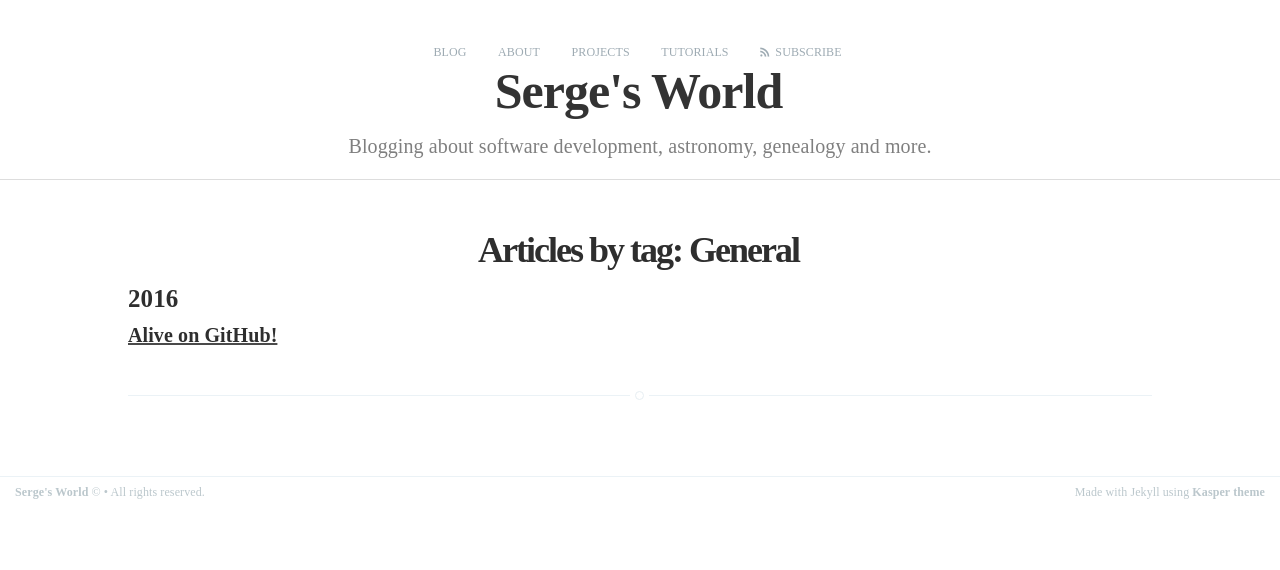
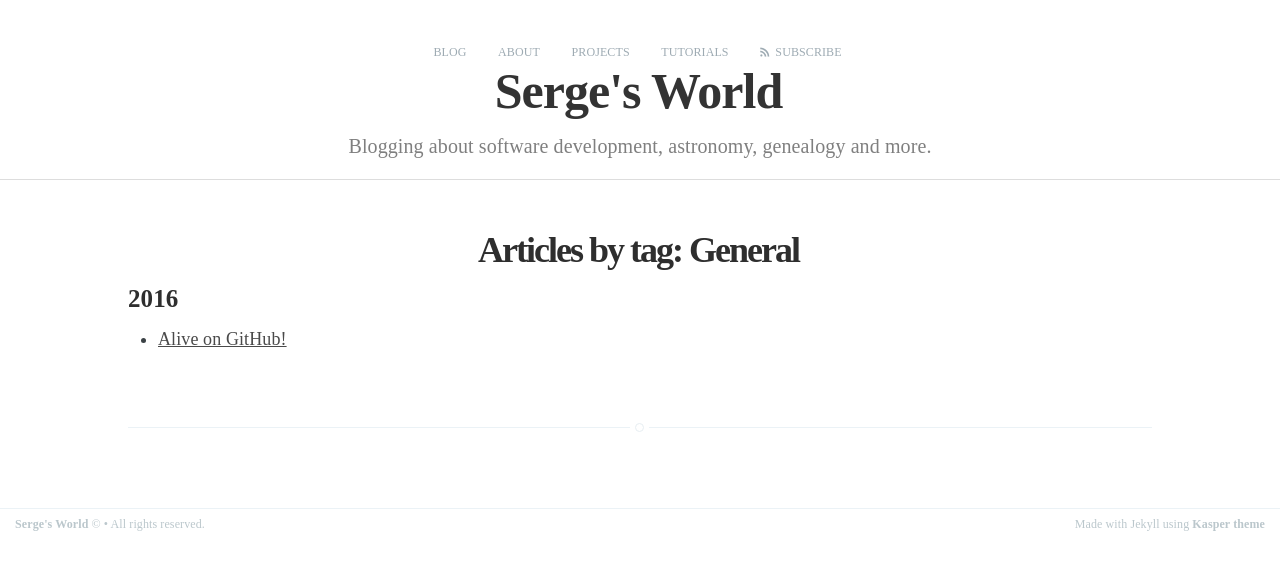
Before and after one commit to sjmeunier/sjmeunier.github.io, a Jekyll site: the page built from _my_tags/general.md, in a window 1280 px wide. Shown: the top 570 px of the page. Built offline with Jekyll 4.4.1, drawn with Linux system fonts in a browser that asks for light colours; some web fonts are replaced.

Commit message:
Update tag_list.html

```diff
--- a/_layouts/tag_list.html
+++ b/_layouts/tag_list.html
@@ -16,22 +16,22 @@ post_class: post-template page-template
 				  {% capture post_year %}{{ post.date | date: '%Y' }}{% endcapture %}
 				  {% if forloop.first %}
 					<h3>{{ post_year }}</h3>
-					<div class="list-group">
+					<div class="list-group"><ul>
 				  {% endif %}
 				  {% unless forloop.first %}
 					{% assign previous_index = forloop.index0 | minus: 1 %}
 					{% capture previous_post_year %}{{ site.tags[page.slug][previous_index].date | date: '%Y' }}{% endcapture %}
 					{% if post_year != previous_post_year %}
-					  </div>
+					  <ul></div>
 					  <h3>{{ post_year }}</h3>
-					  <div class="list-group">
+					  <div class="list-group"><ul>
 					{% endif %}
 				  {% endunless %}
-				  <a href="{{ post.url }}" class="">
-					<h4>{{ post.title }}</h4>
-				  </a>
+				  <li><a href="{{ post.url }}" class="post-link">
+					{{ post.title }}
+				  </a></li>
 				  {% if forloop.last %}
-					</div>
+					<ul></div>
 				  {% endif %}
 				{% endfor %}
 			  {% else %}
```
